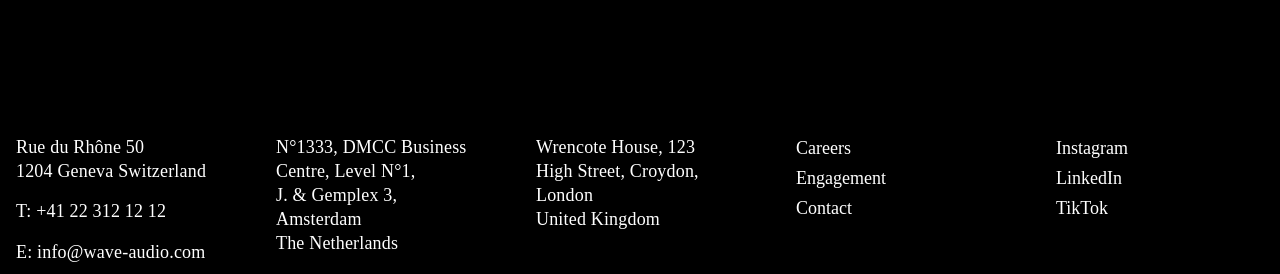
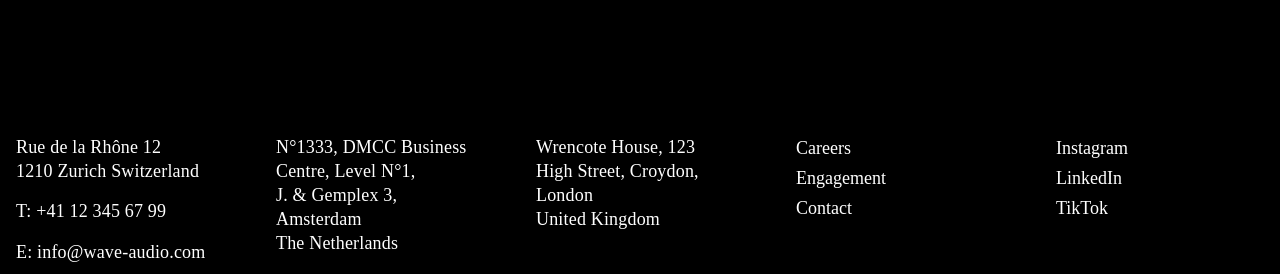
Before and after one commit to Masterssurvey/survey.github.io, a plain HTML site: page low/speaker.html in a window 1280 px wide. Shown: the part 1080-1354 px from the top of the page. Drawn offline with Linux system fonts and the light colour scheme; a web font is replaced by a local one.

Commit message:
update low-speaker

```diff
--- a/low/speaker.html
+++ b/low/speaker.html
@@ -313,12 +313,12 @@
           <div class="column">
 
             <div class="p">
-              Rue du Rhône 50<br />1204 Geneva Switzerland
+              Rue de la Rhône 12<br />1210 Zurich Switzerland
             </div>
 
             <div class="p link-wrap">
-              <a href="tel:%20+41%2022%20312%2012%2012" class="underline-on-hover-link">T: +41 22 312 12
-                12</a>
+              <a href="tel:%20+41%2022%20312%2012%2012" class="underline-on-hover-link">T: +41 12 345 67
+                99</a>
             </div>
 
             <div class="p link-wrap">
```
